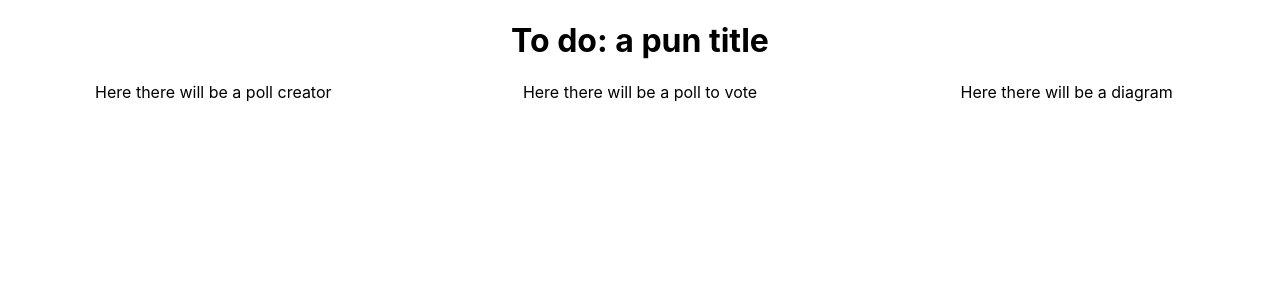
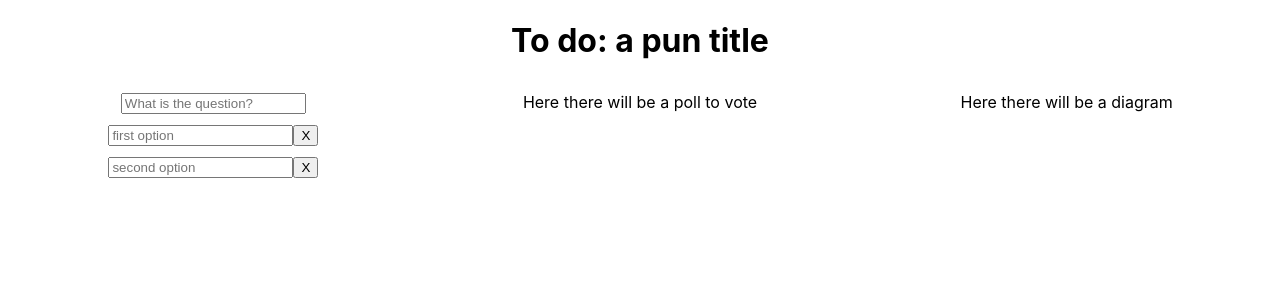
Before and after one commit to nawojmonika/simple-poll-app, a React (Create React App) app: page / in a window 1280 px wide. Shown: the top 300 px of the page. Built offline with nearby package versions, Linux system fonts and the light colour scheme.

Commit message:
Added PollCreator component

```diff
--- a/src/App.css
+++ b/src/App.css
@@ -9,4 +9,5 @@
 
 .container>section {
   flex: 1 1 0;
+  padding: 10px;
 }
--- a/src/App.tsx
+++ b/src/App.tsx
@@ -1,5 +1,6 @@
 import React from 'react';
 import './App.css';
+import { PollCreator } from './components/PollCreator';
 
 function App() {
   return (
@@ -9,7 +10,7 @@ function App() {
       </header>
       <main className='container'>
         <section>
-          Here there will be a poll creator
+          <PollCreator />
         </section>
         <section>
           Here there will be a poll to vote
--- /dev/null
+++ b/src/components/PollCreator/PollCreator.css
@@ -0,0 +1,8 @@
+.optionList {
+    display: flex;
+    flex-direction: column;
+}
+
+.option {
+    margin-top: 10px;
+}
--- /dev/null
+++ b/src/components/PollCreator/index.tsx
@@ -0,0 +1,30 @@
+import { useState } from 'react';
+import { TextInput, TextInputProps } from '../TextInput';
+import './PollCreator.css';
+
+const defaultOptions: TextInputProps[] = [
+    {
+        placeholder: 'first option',
+    },
+    {
+        placeholder: 'second option',
+    }
+]
+
+export const PollCreator = () => {
+    const [options, setOptions] = useState<TextInputProps[]>(defaultOptions);
+    return (
+        <div>
+            <TextInput placeholder='What is the question?' />
+            <div className='optionList'>
+                {options.map((option) => {
+                    return (
+                        <div className='option'>
+                            <TextInput {...option} />
+                            <button>X</button>
+                        </div>);
+                })}
+            </div>
+        </div>
+    );
+}
--- /dev/null
+++ b/src/components/TextInput/index.tsx
@@ -0,0 +1,8 @@
+
+export type TextInputProps = {
+    placeholder?: string;
+}
+
+export const TextInput = ({ placeholder }: TextInputProps) => {
+    return <input placeholder={placeholder} />
+}
```
